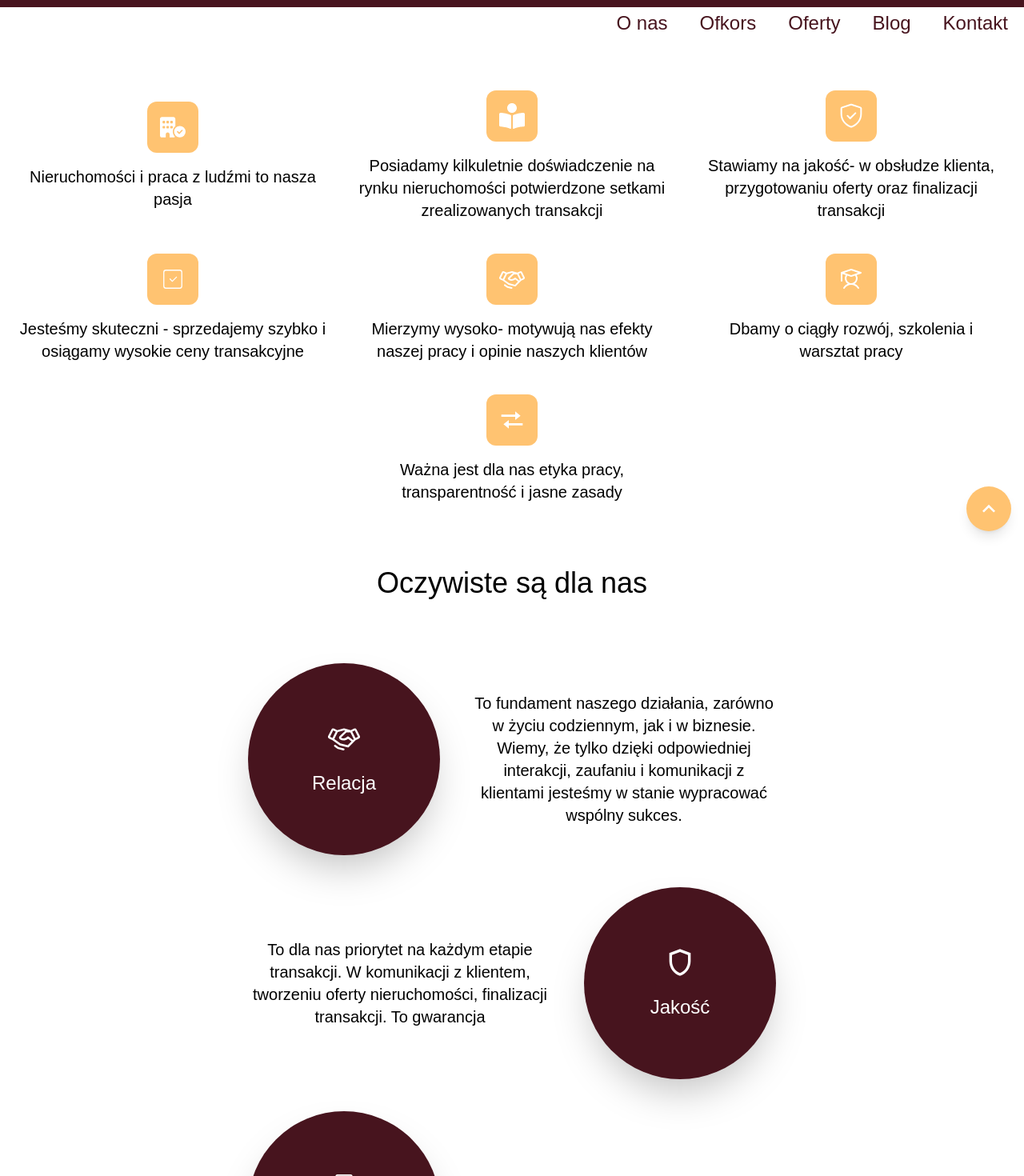
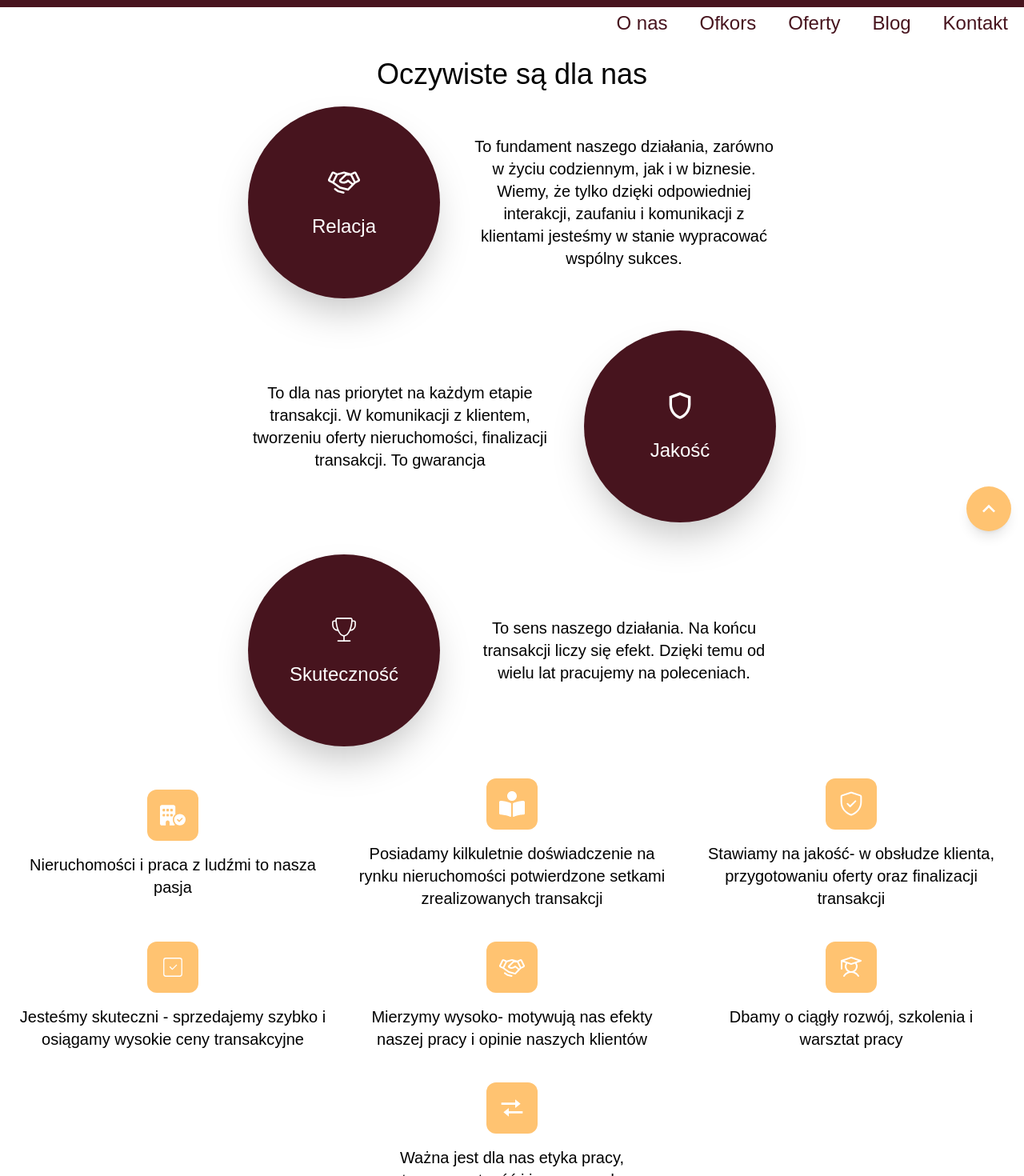
Before and after one commit to melone14/ofkors, a Next.js app: page /co-robimy in a window 1280 px wide. Shown: the part 120-1590 px from the top of the page at 80% size. Built offline with nearby package versions, Linux system fonts and the light colour scheme.

Commit message:
adding updates

```diff
--- a/src/app/co-robimy/page.tsx
+++ b/src/app/co-robimy/page.tsx
@@ -37,22 +37,8 @@ const wartosci = [
 export default function Page() {
   return (
     <>
-      <h1 className="my-20 mb-5 text-6xl text-medium text-center hidden">Sprzedaj z Nami</h1>
-      <div className="w-full flex flex-col items-center mt-10">
-        <div className="flex flex-col lg:flex-row items-center justify-center w-full flex-wrap px-5 gap-10 max-w-[85rem] mb-20">
-          {wartosci.map((item, index)=>{
-            return (
-              <div className="w-full px-5 md:px-0 md:w-96 flex flex-col items-center" key={index}>
-                <div className="rounded-xl bg-[#ffc371] h-16 w-16 flex flex-col items-center justify-center mb-4">
-                  {item.icon}
-                </div>
-                <div className="text-center text-xl">{item.text}</div>
-              </div>
-            )
-          })}
-        </div>
-      </div>
-      <h2 className="text-3xl md:text-4xl mb-20 text-center">Oczywiste są dla nas</h2>
+      <h1 className="my-20 text-6xl text-medium text-center hidden">Sprzedaj z Nami</h1>
+      <h2 className="text-3xl md:text-4xl mb-5 text-center">Oczywiste są dla nas</h2>
       <div className="flex flex-col md:flex-row items-center justify-center gap-10 mb-20 md:mb-10 md:px-5">
         <div className="flex flex-col items-center justify-center gap-5 text-white w-60 h-60 rounded-full bg-[#47141e] shadow-2xl">
           <div><PiHandshake style={{ fontSize: "2.5rem"}}/></div>
@@ -76,6 +62,20 @@ export default function Page() {
         </div>
         <div className=" md:w-1/2 max-w-[30rem] text-xl text-center px-5 md:px-0">To sens naszego działania. Na końcu transakcji liczy się efekt. Dzięki temu od wielu lat pracujemy na poleceniach.</div>
       </div>
+      <div className="w-full flex flex-col items-center mb-20">
+        <div className="flex flex-col lg:flex-row items-center justify-center w-full flex-wrap px-5 gap-10 max-w-[85rem]">
+          {wartosci.map((item, index)=>{
+            return (
+              <div className="w-full px-5 md:px-0 md:w-96 flex flex-col items-center" key={index}>
+                <div className="rounded-xl bg-[#ffc371] h-16 w-16 flex flex-col items-center justify-center mb-4">
+                  {item.icon}
+                </div>
+                <div className="text-center text-xl">{item.text}</div>
+              </div>
+            )
+          })}
+        </div>
+      </div>
       <ContactSection/>
     </>
   );
--- a/src/app/oferty/[slug]/page.tsx
+++ b/src/app/oferty/[slug]/page.tsx
@@ -60,7 +60,7 @@ export default async function Page({ params }: { params: { slug: string } }) {
                         <div className="w-full shadow-2xl rounded-2xl">
                             <PhotoComponent images={response.images} title={response.headerAdvertisement}/>
                             <div className="px-10 pb-10">
-                                <h1 className="text-4xl font-bold mb-14">{response.headerAdvertisement}</h1>
+                                <h1 className="text-3xl font-bold mb-14">{response.headerAdvertisement}</h1>
                                 {(response.totalArea || response.noOfRooms || response.noOfBathrooms || response.floorNo) && <div className="w-full flex flex-row flex-wrap items-center justify-around mb-14">
                                     {response.totalArea ?
                                     <div>
```
